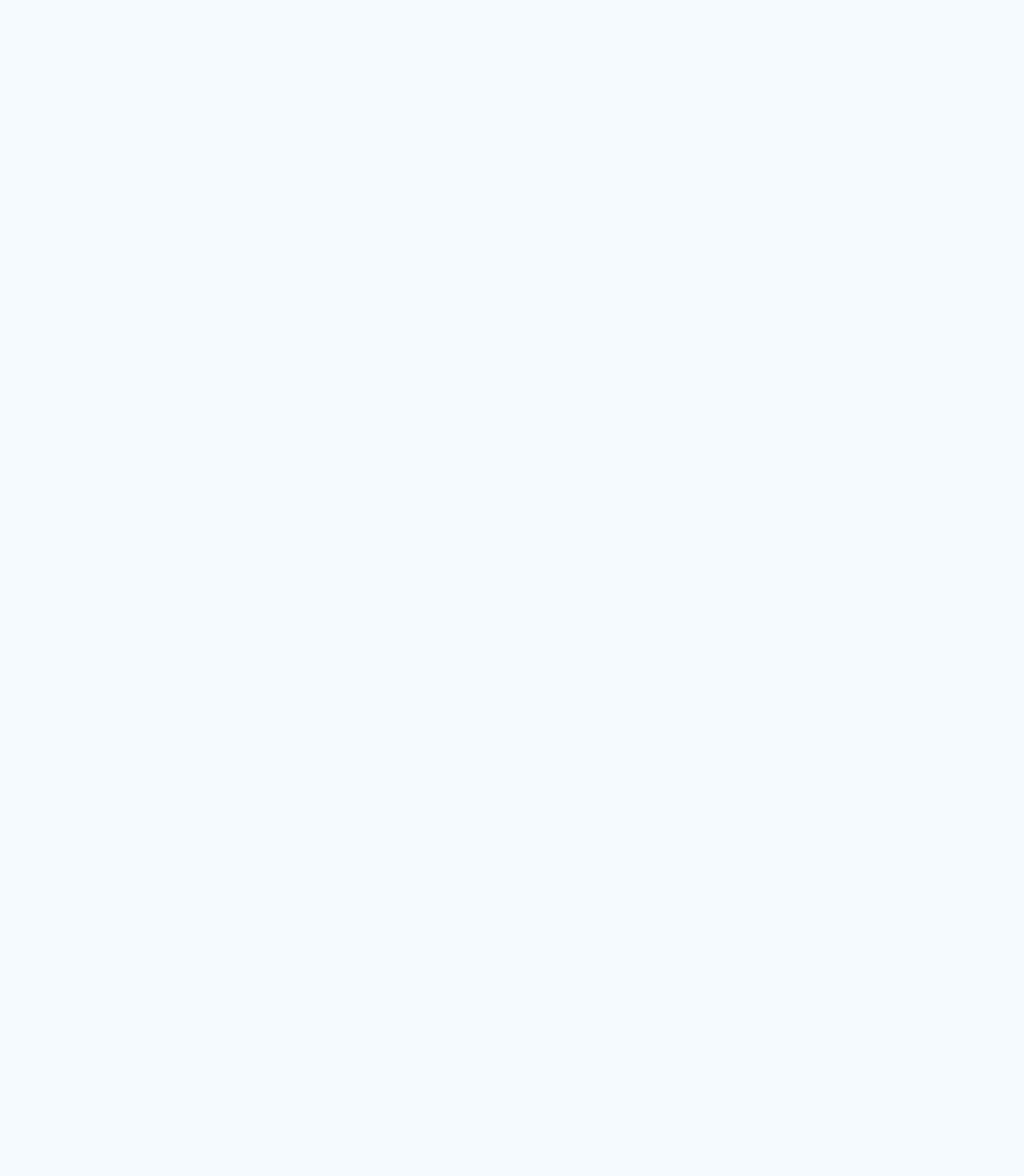
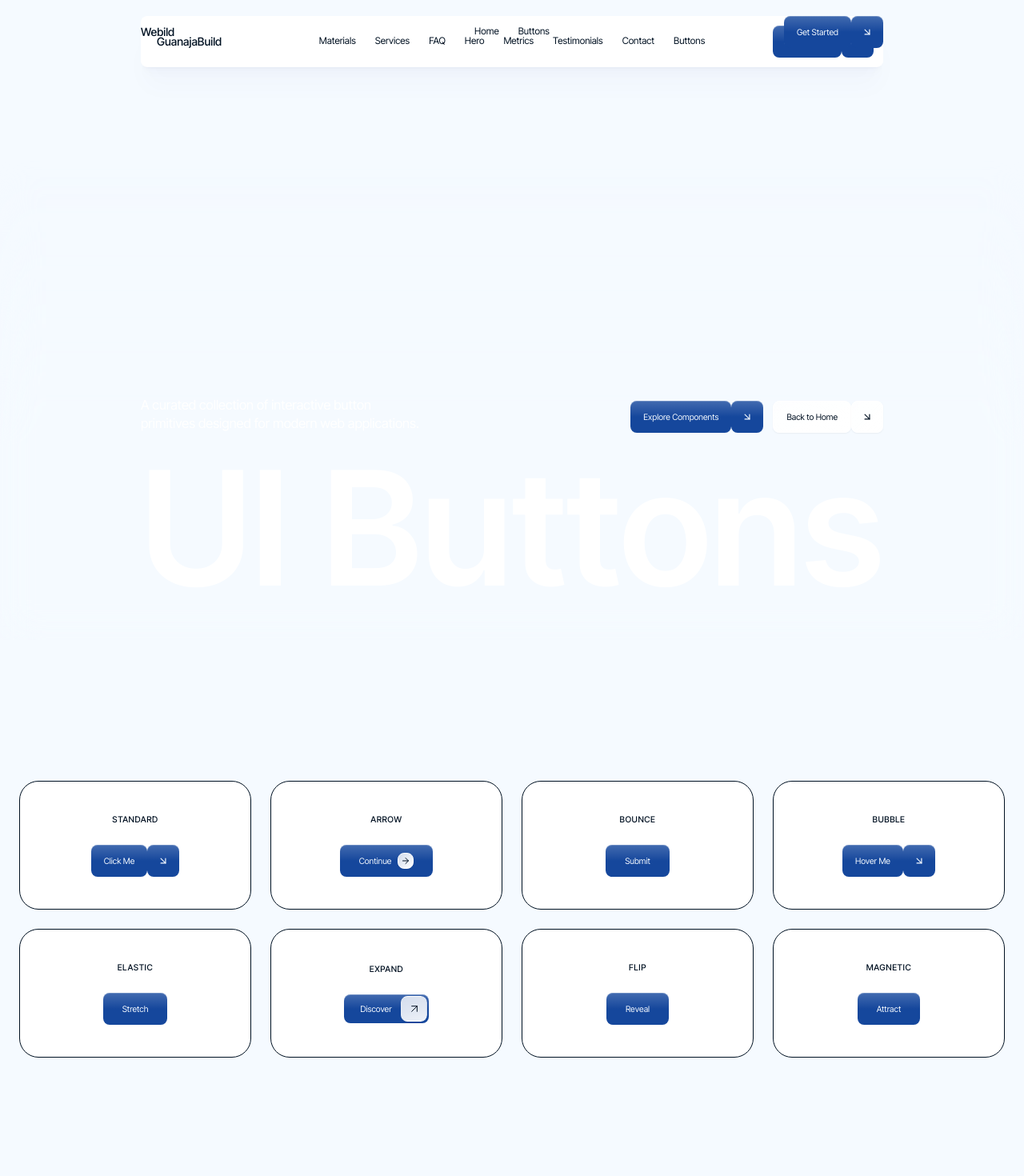
Before and after one commit to dmytro-webild/d6a241ce-9d91-4cb3-9e95-a5f34d405557, a React (Vite) app: page /buttons in a window 1280 px wide. Before the commit this address had no page. Shown: the top 1470 px of the page at 80% size. Before the commit the page ends 800 px from the top, so only its background shows below. Built offline with nearby package versions, Linux system fonts and the light colour scheme; a web font is replaced by a local one.

Commit message:
Bob AI: Add buttons page

```diff
--- a/src/App.tsx
+++ b/src/App.tsx
@@ -2,11 +2,13 @@ import { Routes, Route } from 'react-router-dom';
 import Layout from './components/Layout';
 import HomePage from './pages/HomePage';
 
+import ButtonsPage from "@/pages/ButtonsPage";
 export default function App() {
   return (
     <Routes>
       <Route element={<Layout />}>
         <Route path="/" element={<HomePage />} />
+        <Route path="/buttons" element={<ButtonsPage />} />
       </Route>
     </Routes>
   );
--- a/src/components/Layout.tsx
+++ b/src/components/Layout.tsx
@@ -34,7 +34,9 @@ export default function Layout() {
   {
     "name": "Contact",
     "href": "#contact"
-  }
+  },
+  { name: "Buttons", href: "/buttons" },
+
 ];
 
   return (
--- /dev/null
+++ b/src/pages/ButtonsPage.tsx
@@ -0,0 +1,86 @@
+import { routes } from "@/routes";
+import NavbarCentered from "@/components/ui/NavbarCentered";
+import HeroBrand from "@/components/sections/hero/HeroBrand";
+import FooterMinimal from "@/components/sections/footer/FooterMinimal";
+
+import Button from "@/components/ui/Button";
+import ButtonArrow from "@/components/ui/ButtonArrow";
+import ButtonBounce from "@/components/ui/ButtonBounce";
+import ButtonBubble from "@/components/ui/ButtonBubble";
+import ButtonElastic from "@/components/ui/ButtonElastic";
+import ButtonExpand from "@/components/ui/ButtonExpand";
+import ButtonFlip from "@/components/ui/ButtonFlip";
+import ButtonMagnetic from "@/components/ui/ButtonMagnetic";
+
+export default function ButtonsPage() {
+  return (
+    <div className="min-h-screen bg-background text-foreground flex flex-col">
+      <NavbarCentered
+        logo="Webild"
+        navItems={routes.map((r) => ({ name: r.label, href: r.path }))}
+        ctaButton={{ text: "Get Started", href: "/contact" }}
+      />
+
+      <main className="flex-grow">
+        <HeroBrand
+          brand="UI Buttons"
+          description="A curated collection of interactive button primitives designed for modern web applications."
+          primaryButton={{ text: "Explore Components", href: "#showcase" }}
+          secondaryButton={{ text: "Back to Home", href: "/" }}
+          textAnimation="fade-blur"
+        />
+
+        <section id="showcase" className="py-24 px-6 max-w-7xl mx-auto">
+          <div className="grid grid-cols-1 sm:grid-cols-2 lg:grid-cols-4 gap-6">
+
+            <div className="flex flex-col items-center justify-center gap-6 p-10 rounded-3xl bg-card border border-border">
+              <span className="text-sm font-medium text-muted-foreground uppercase tracking-wider">Standard</span>
+              <Button text="Click Me" />
+            </div>
+
+            <div className="flex flex-col items-center justify-center gap-6 p-10 rounded-3xl bg-card border border-border">
+              <span className="text-sm font-medium text-muted-foreground uppercase tracking-wider">Arrow</span>
+              <ButtonArrow text="Continue" />
+            </div>
+
+            <div className="flex flex-col items-center justify-center gap-6 p-10 rounded-3xl bg-card border border-border">
+              <span className="text-sm font-medium text-muted-foreground uppercase tracking-wider">Bounce</span>
+              <ButtonBounce text="Submit" />
+            </div>
+
+            <div className="flex flex-col items-center justify-center gap-6 p-10 rounded-3xl bg-card border border-border">
+              <span className="text-sm font-medium text-muted-foreground uppercase tracking-wider">Bubble</span>
+              <ButtonBubble text="Hover Me" />
+            </div>
+
+            <div className="flex flex-col items-center justify-center gap-6 p-10 rounded-3xl bg-card border border-border">
+              <span className="text-sm font-medium text-muted-foreground uppercase tracking-wider">Elastic</span>
+              <ButtonElastic text="Stretch" />
+            </div>
+
+            <div className="flex flex-col items-center justify-center gap-6 p-10 rounded-3xl bg-card border border-border">
+              <span className="text-sm font-medium text-muted-foreground uppercase tracking-wider">Expand</span>
+              <ButtonExpand text="Discover" />
+            </div>
+
+            <div className="flex flex-col items-center justify-center gap-6 p-10 rounded-3xl bg-card border border-border">
+              <span className="text-sm font-medium text-muted-foreground uppercase tracking-wider">Flip</span>
+              <ButtonFlip text="Reveal" />
+            </div>
+
+            <div className="flex flex-col items-center justify-center gap-6 p-10 rounded-3xl bg-card border border-border">
+              <span className="text-sm font-medium text-muted-foreground uppercase tracking-wider">Magnetic</span>
+              <ButtonMagnetic text="Attract" />
+            </div>
+
+          </div>
+        </section>
+      </main>
+
+      <FooterMinimal
+        brand="Webild"
+        copyright="© 2024 Webild. All rights reserved."
+      />
+    </div>
+  );
+}
--- a/src/routes.ts
+++ b/src/routes.ts
@@ -6,4 +6,5 @@ export interface Route {
 
 export const routes: Route[] = [
   { path: '/', label: 'Home', pageFile: 'HomePage' },
+  { path: '/buttons', label: 'Buttons', pageFile: 'ButtonsPage' },
 ];
```
